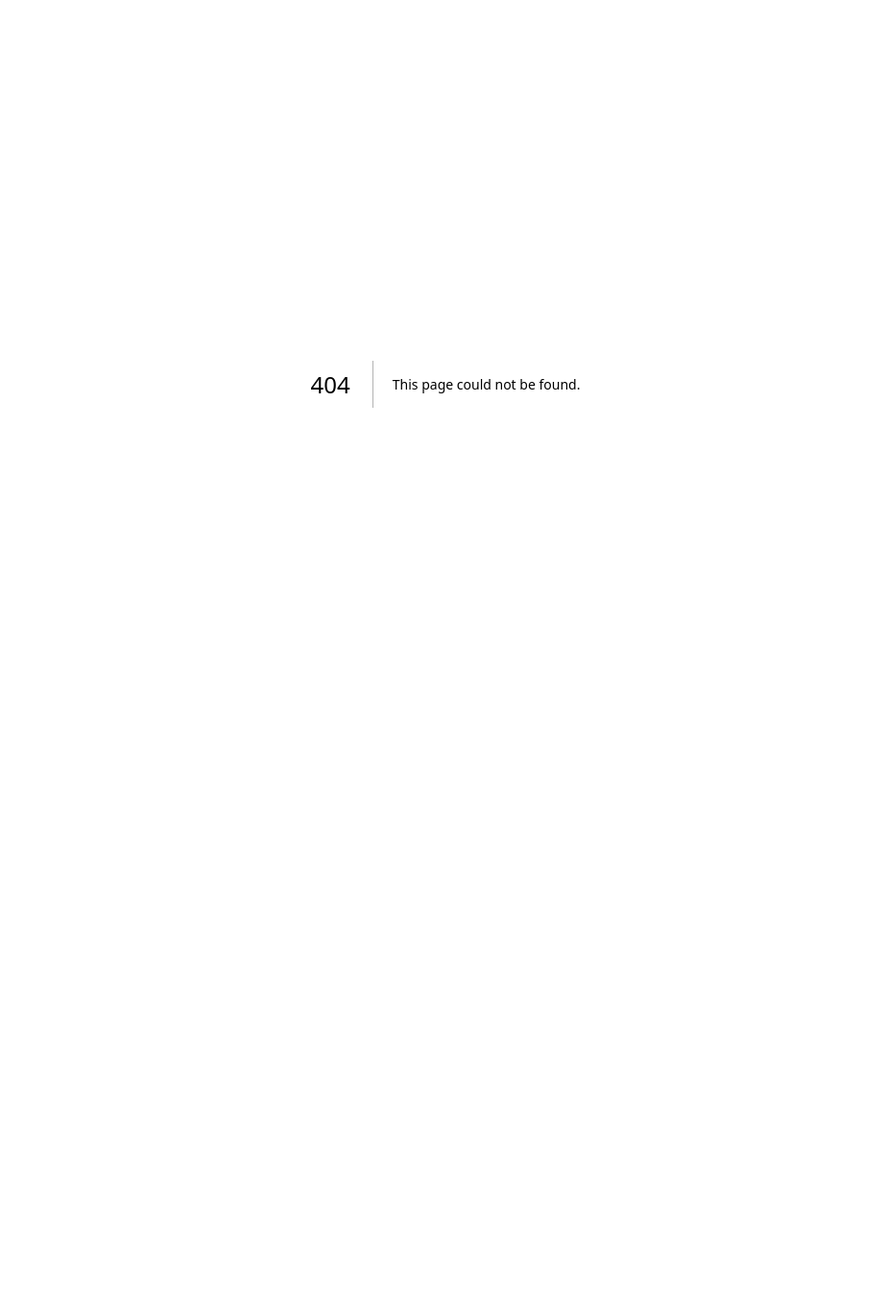
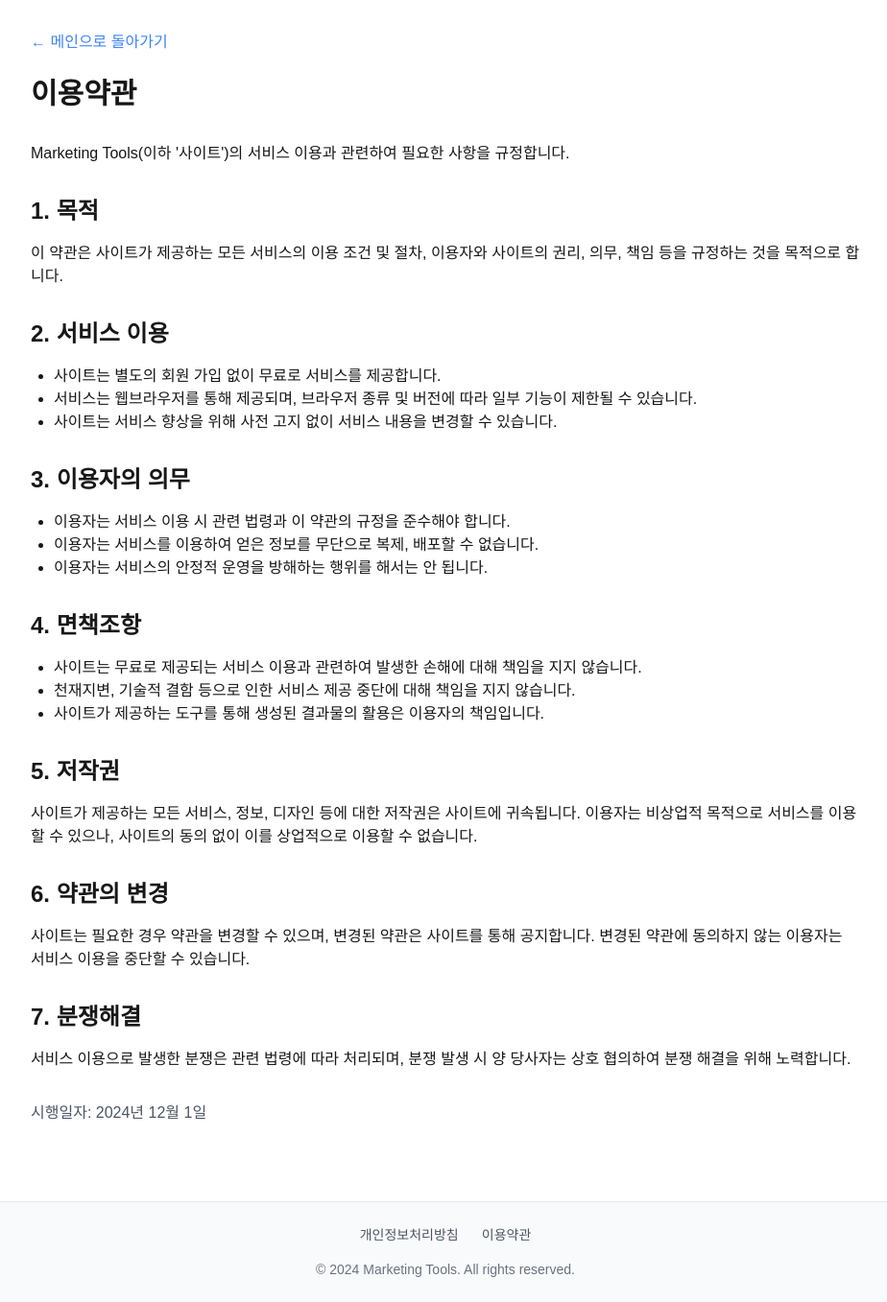
Before and after one commit to greentl0814/mkt-box, a Next.js app: page /terms in a window 1280 px wide. Before the commit this address had no page. Shown: the whole page at 96% size, without its empty margins (176-1100 px from the left). Before the commit the page ends 800 px from the top, so only its background shows below. Built offline with nearby package versions, Linux system fonts and the light colour scheme.

Commit message:
Add privacy policy, terms and footer

```diff
--- /dev/null
+++ b/components/Footer.js
@@ -0,0 +1,28 @@
+// components/Footer.js
+import Link from 'next/link';
+
+export default function Footer() {
+ return (
+   <footer className="border-t mt-12 py-6 bg-gray-50">
+     <div className="container mx-auto px-4">
+       <div className="flex justify-center space-x-6 text-sm text-gray-600">
+         <Link
+           href="/privacy-policy"
+           className="hover:text-gray-900"
+         >
+           개인정보처리방침
+         </Link>
+         <Link
+           href="/terms"
+           className="hover:text-gray-900"
+         >
+           이용약관
+         </Link>
+       </div>
+       <p className="text-center text-sm text-gray-500 mt-4">
+         © {new Date().getFullYear()} Marketing Tools. All rights reserved.
+       </p>
+     </div>
+   </footer>
+ );
+}
--- a/pages/_app.js
+++ b/pages/_app.js
@@ -1,5 +1,15 @@
 import "@/styles/globals.css";
+import Footer from '../components/Footer'
 
-export default function App({ Component, pageProps }) {
-  return <Component {...pageProps} />;
+function MyApp({ Component, pageProps }) {
+ return (
+   <div className="min-h-screen flex flex-col">
+     <main className="flex-grow">
+       <Component {...pageProps} />
+     </main>
+     <Footer />
+   </div>
+ );
 }
+
+export default MyApp;
--- /dev/null
+++ b/pages/privacy-policy.js
@@ -0,0 +1,71 @@
+// pages/privacy-policy.js
+import Head from 'next/head';
+import Link from 'next/link';
+
+export default function PrivacyPolicy() {
+ return (
+   <>
+     <Head>
+       <title>개인정보처리방침 - Marketing Tools</title>
+       <meta name="description" content="Marketing Tools의 개인정보처리방침입니다." />
+     </Head>
+
+     <div className="container mx-auto px-4 py-8 max-w-4xl">
+       <Link href="/" className="text-blue-500 hover:text-blue-700 mb-6 inline-block">
+         ← 메인으로 돌아가기
+       </Link>
+
+       <h1 className="text-3xl font-bold mb-8">개인정보처리방침</h1>
+
+       <div className="prose max-w-none">
+         <p className="mb-4">
+           Marketing Tools(이하 '사이트')는 이용자의 프라이버시를 존중하며, 관련 법령을 준수하기 위해 다음과 같은 처리방침을 두고 있습니다.
+         </p>
+
+         <h2 className="text-2xl font-semibold mt-8 mb-4">1. 수집하는 정보</h2>
+         <p className="mb-4">
+           사이트는 별도의 회원가입 없이 무료로 서비스를 제공하고 있으며, 최소한의 정보만을 수집합니다:
+         </p>
+         <ul className="list-disc pl-6 mb-4">
+           <li>자동 수집 정보: 방문 기록, IP 주소</li>
+           <li>Google Analytics를 통한 사이트 이용 통계</li>
+           <li>광고 서비스 제공을 위한 쿠키 정보</li>
+         </ul>
+
+         <h2 className="text-2xl font-semibold mt-8 mb-4">2. 수집 목적</h2>
+         <ul className="list-disc pl-6 mb-4">
+           <li>사이트 이용 현황 파악 및 서비스 개선</li>
+           <li>맞춤형 광고 제공</li>
+         </ul>
+
+         <h2 className="text-2xl font-semibold mt-8 mb-4">3. 쿠키 사용</h2>
+         <p className="mb-4">
+           이 사이트는 Google Analytics 및 광고 서비스 제공을 위해 쿠키를 사용합니다.
+           브라우저 설정에서 쿠키 사용을 거부할 수 있으며, 이 경우 일부 서비스 이용에 제한이 있을 수 있습니다.
+         </p>
+
+         <h2 className="text-2xl font-semibold mt-8 mb-4">4. 정보 보안</h2>
+         <p className="mb-4">
+           사이트는 이용자의 개인정보 보호를 위해 다음과 같은 기본적인 보안 조치를 취하고 있습니다:
+         </p>
+         <ul className="list-disc pl-6 mb-4">
+           <li>SSL 보안 프로토콜 사용</li>
+           <li>개인정보가 포함된 데이터 수집 제한</li>
+           <li>자동 수집되는 정보의 최소화</li>
+         </ul>
+
+         <h2 className="text-2xl font-semibold mt-8 mb-4">5. 문의</h2>
+         <p className="mb-4">
+           개인정보 처리방침에 대한 문의사항은 다음 이메일로 연락주시기 바랍니다:<br />
+           이메일: kj0815@gmail.com
+         </p>
+
+         <h2 className="text-2xl font-semibold mt-8 mb-4">6. 개인정보처리방침 변경</h2>
+         <p className="mb-4">
+           이 개인정보처리방침은 2024년 12월 1일부터 적용되며, 변경사항이 있을 경우 사이트를 통해 공지하겠습니다.
+         </p>
+       </div>
+     </div>
+   </>
+ );
+}
--- /dev/null
+++ b/pages/terms.js
@@ -0,0 +1,76 @@
+// pages/terms.js
+import Head from 'next/head';
+import Link from 'next/link';
+
+export default function Terms() {
+ return (
+   <>
+     <Head>
+       <title>이용약관 - Marketing Tools</title>
+       <meta name="description" content="Marketing Tools의 이용약관입니다." />
+     </Head>
+
+     <div className="container mx-auto px-4 py-8 max-w-4xl">
+       <Link href="/" className="text-blue-500 hover:text-blue-700 mb-6 inline-block">
+         ← 메인으로 돌아가기
+       </Link>
+
+       <h1 className="text-3xl font-bold mb-8">이용약관</h1>
+
+       <div className="prose max-w-none">
+         <p className="mb-4">
+           Marketing Tools(이하 '사이트')의 서비스 이용과 관련하여 필요한 사항을 규정합니다.
+         </p>
+
+         <h2 className="text-2xl font-semibold mt-8 mb-4">1. 목적</h2>
+         <p className="mb-4">
+           이 약관은 사이트가 제공하는 모든 서비스의 이용 조건 및 절차, 이용자와 사이트의 권리, 의무, 책임 등을 규정하는 것을 목적으로 합니다.
+         </p>
+
+         <h2 className="text-2xl font-semibold mt-8 mb-4">2. 서비스 이용</h2>
+         <ul className="list-disc pl-6 mb-4">
+           <li>사이트는 별도의 회원 가입 없이 무료로 서비스를 제공합니다.</li>
+           <li>서비스는 웹브라우저를 통해 제공되며, 브라우저 종류 및 버전에 따라 일부 기능이 제한될 수 있습니다.</li>
+           <li>사이트는 서비스 향상을 위해 사전 고지 없이 서비스 내용을 변경할 수 있습니다.</li>
+         </ul>
+
+         <h2 className="text-2xl font-semibold mt-8 mb-4">3. 이용자의 의무</h2>
+         <ul className="list-disc pl-6 mb-4">
+           <li>이용자는 서비스 이용 시 관련 법령과 이 약관의 규정을 준수해야 합니다.</li>
+           <li>이용자는 서비스를 이용하여 얻은 정보를 무단으로 복제, 배포할 수 없습니다.</li>
+           <li>이용자는 서비스의 안정적 운영을 방해하는 행위를 해서는 안 됩니다.</li>
+         </ul>
+
+         <h2 className="text-2xl font-semibold mt-8 mb-4">4. 면책조항</h2>
+         <ul className="list-disc pl-6 mb-4">
+           <li>사이트는 무료로 제공되는 서비스 이용과 관련하여 발생한 손해에 대해 책임을 지지 않습니다.</li>
+           <li>천재지변, 기술적 결함 등으로 인한 서비스 제공 중단에 대해 책임을 지지 않습니다.</li>
+           <li>사이트가 제공하는 도구를 통해 생성된 결과물의 활용은 이용자의 책임입니다.</li>
+         </ul>
+
+         <h2 className="text-2xl font-semibold mt-8 mb-4">5. 저작권</h2>
+         <p className="mb-4">
+           사이트가 제공하는 모든 서비스, 정보, 디자인 등에 대한 저작권은 사이트에 귀속됩니다.
+           이용자는 비상업적 목적으로 서비스를 이용할 수 있으나, 사이트의 동의 없이 이를 상업적으로 이용할 수 없습니다.
+         </p>
+
+         <h2 className="text-2xl font-semibold mt-8 mb-4">6. 약관의 변경</h2>
+         <p className="mb-4">
+           사이트는 필요한 경우 약관을 변경할 수 있으며, 변경된 약관은 사이트를 통해 공지합니다.
+           변경된 약관에 동의하지 않는 이용자는 서비스 이용을 중단할 수 있습니다.
+         </p>
+
+         <h2 className="text-2xl font-semibold mt-8 mb-4">7. 분쟁해결</h2>
+         <p className="mb-4">
+           서비스 이용으로 발생한 분쟁은 관련 법령에 따라 처리되며,
+           분쟁 발생 시 양 당사자는 상호 협의하여 분쟁 해결을 위해 노력합니다.
+         </p>
+
+         <p className="mt-8 text-gray-600">
+           시행일자: 2024년 12월 1일
+         </p>
+       </div>
+     </div>
+   </>
+ );
+}
--- a/pages/utm/index.js
+++ b/pages/utm/index.js
@@ -1,6 +1,7 @@
 import React, { useState } from 'react';
 import Head from 'next/head';
 import Link from 'next/link';
+
 
 export default function UTMGenerator() {
   const defaultSources = [
```
